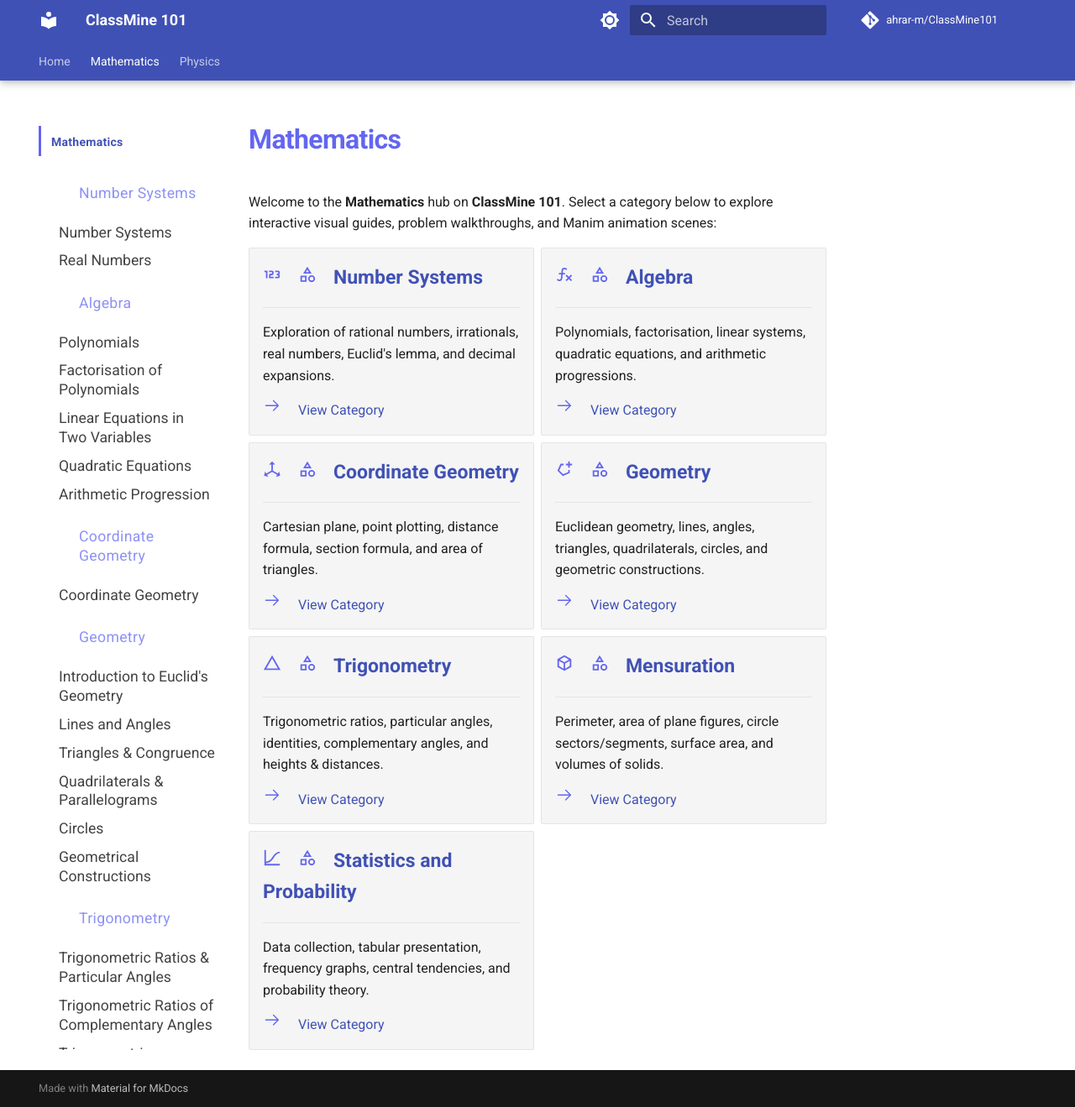
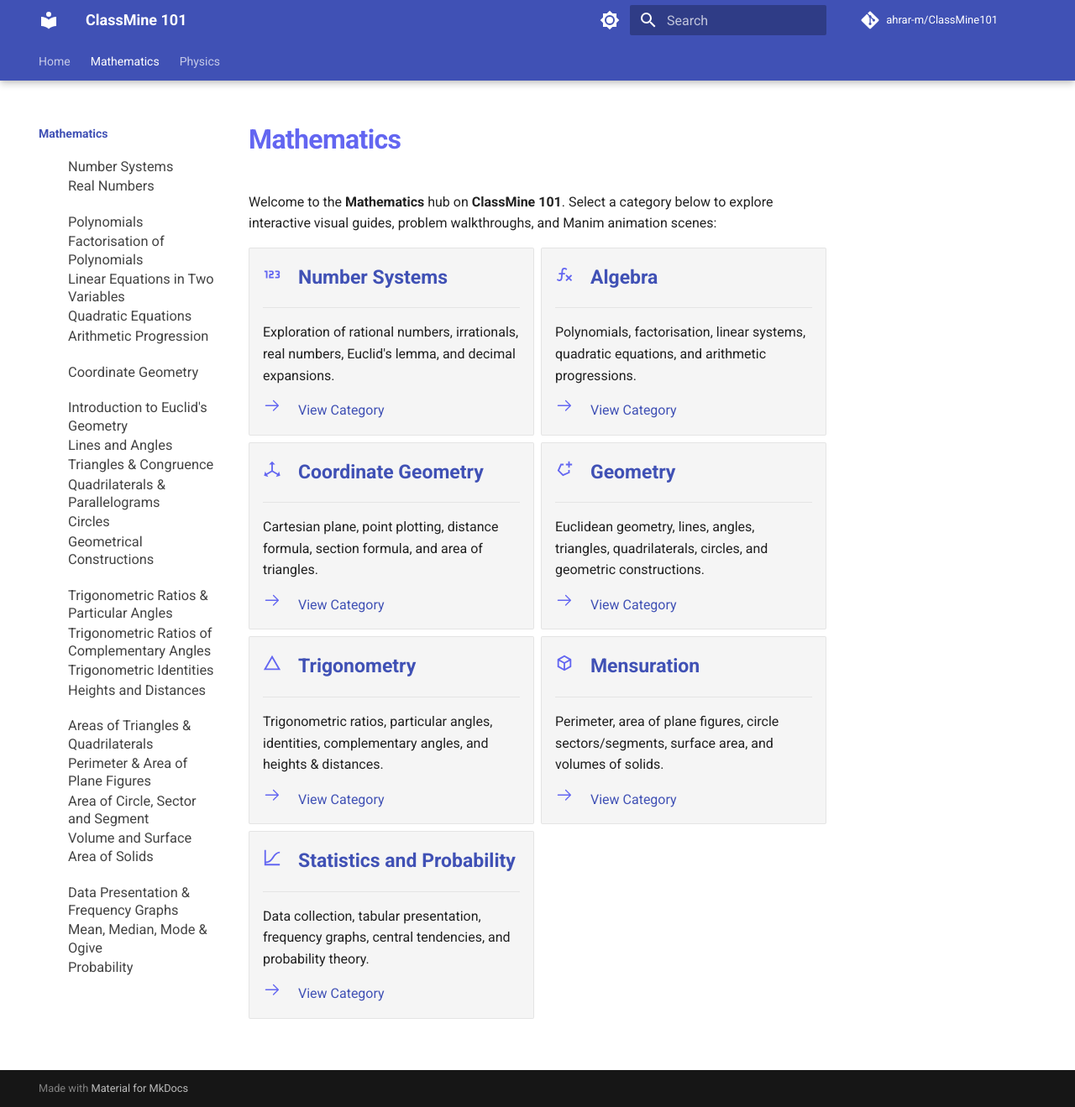
Before and after one commit to ahrar-m/ClassMine101, an MkDocs documentation site: the page built from docs/math/index.md, in a window 1280 px wide and 1319 px high. Shown: the whole window at 84% size. Built offline with MkDocs 1.6.1 and Material for MkDocs 9.7.7, drawn with Linux system fonts in a browser that asks for light colours; comment, search, counter and statistics services are not loaded.

Commit message:
docs: update AGENTS.md framework overview and refine UI navigation and home page styling
- Update AGENTS.md with high-level directory structure, framework details, tech stack, and rules.
- Fix grid card markdown formatting in docs/index.md for Subject Modules.
- Simplify 'Why ClassMine 101?' section into accessible English.
- Remove redundant second icon from category cards in docs/math/index.md.
- Refine sidebar navigation hierarchy in extra.css to hide duplicate section header and format category and chapter font sizes and indentations.

```diff
--- a/docs/math/index.md
+++ b/docs/math/index.md
@@ -20,7 +20,7 @@
 
     [:octicons-arrow-right-24: View Category](algebra/index.md)
 
--   :material-axis-arrow: :material-shape-outline: __[Coordinate Geometry](coordinate_geometry/index.md)__
+-   :material-axis-arrow: __[Coordinate Geometry](coordinate_geometry/index.md)__
 
     ---
 
@@ -28,7 +28,7 @@
 
     [:octicons-arrow-right-24: View Category](coordinate_geometry/index.md)
 
--   :material-shape-polygon-plus: :material-shape-outline: __[Geometry](geometry/index.md)__
+-   :material-shape-polygon-plus: __[Geometry](geometry/index.md)__
 
     ---
 
--- a/docs/stylesheets/extra.css
+++ b/docs/stylesheets/extra.css
@@ -81,36 +81,50 @@
   background-color: rgba(255, 255, 255, 0.3);
 }
 
-/* Sidebar Navigation Category Enhancements */
-.md-nav__item--nested > .md-nav__link,
-.md-nav__item--nested > label.md-nav__link {
-  font-weight: 700 !important;
-  color: var(--cm-primary) !important;
-  letter-spacing: 0.02em;
-  padding-top: 0.5rem;
-  padding-bottom: 0.4rem;
-  border-left: 3px solid var(--cm-primary);
-  padding-left: 0.6rem !important;
-  margin-top: 0.5rem;
-  margin-bottom: 0.25rem;
-  border-radius: 0 4px 4px 0;
-  background: rgba(99, 102, 241, 0.08);
+/* Sidebar Navigation Hierarchy & Category Styling */
+
+/* Hide duplicate section title / overview link at the very top of the left pane */
+.md-sidebar--primary .md-nav[data-md-level="1"] > .md-nav__list > .md-nav__item--section > .md-nav__container,
+.md-sidebar--primary .md-nav[data-md-level="1"] > .md-nav__list > .md-nav__item > a[href="./"],
+.md-sidebar--primary .md-nav[data-md-level="1"] > .md-nav__list > .md-nav__item > a[href="math/"] {
+  display: none !important;
 }
 
-.md-nav__item--nested .md-nav__item .md-nav__link {
-  font-weight: 400;
-  font-size: 0.88rem;
-  padding-left: 1.2rem !important;
-  border-left: none;
-  background: transparent;
-  opacity: 0.85;
+/* Category Headers (Number Systems, Algebra, Geometry, etc.) */
+.md-sidebar--primary .md-nav[data-md-level="1"] .md-nav__item--nested > .md-nav__container,
+.md-sidebar--primary .md-nav[data-md-level="1"] .md-nav__item--nested > .md-nav__link {
+  font-weight: 700 !important;
+  font-size: 0.95rem !important;
+  color: var(--cm-primary) !important;
+  letter-spacing: 0.01em;
+  padding: 0.45rem 0.75rem !important;
+  border-left: 3px solid var(--cm-primary) !important;
+  margin-top: 0.6rem;
+  margin-bottom: 0.25rem;
+  border-radius: 0 6px 6px 0;
+  background: rgba(99, 102, 241, 0.08) !important;
 }
 
-.md-nav__item--nested .md-nav__item .md-nav__link:hover,
-.md-nav__item--nested .md-nav__item .md-nav__link--active {
+/* Individual Chapters inside Categories (Level 2 items) */
+.md-sidebar--primary .md-nav[data-md-level="2"] .md-nav__item .md-nav__link {
+  font-size: 0.82rem !important;
+  font-weight: 450 !important;
+  padding-left: 1.75rem !important;
+  border-left: none !important;
+  background: transparent !important;
+  color: var(--md-typeset-color) !important;
+  opacity: 0.85;
+  margin-top: 0.1rem;
+  margin-bottom: 0.1rem;
+  transition: all 0.2s ease;
+}
+
+.md-sidebar--primary .md-nav[data-md-level="2"] .md-nav__item .md-nav__link:hover,
+.md-sidebar--primary .md-nav[data-md-level="2"] .md-nav__item .md-nav__link--active {
   opacity: 1;
-  font-weight: 600;
+  font-weight: 600 !important;
   color: var(--cm-primary) !important;
+  padding-left: 1.95rem !important;
 }
 
 /* Category Headings & Card Enhancements */
```
Also changed, not shown: other parts of docs/math/index.md (+5 -5 lines), AGENTS.md (+22 -0 lines), docs/index.md (+16 -5 lines).
